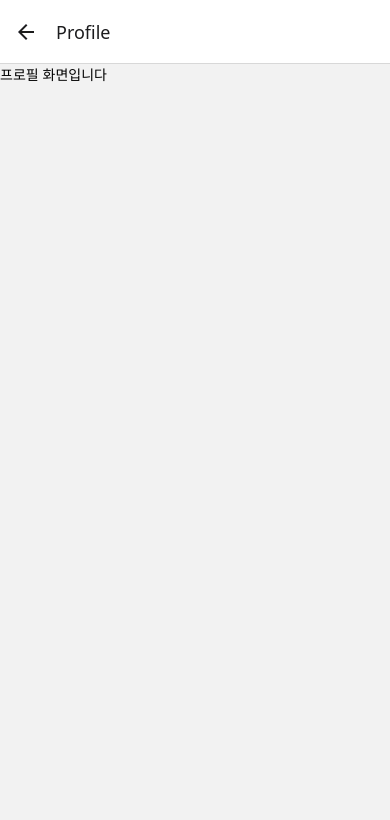
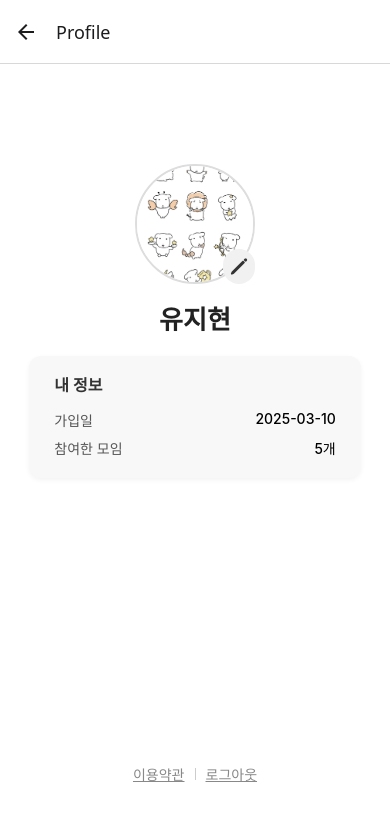
Before and after one commit to timefit-dev/timefit-app, a React Native app: screen /Profile in a window 390 px wide. Shown: the top 820 px of the page. Built offline with nearby package versions, Linux system fonts and the light colour scheme.

Commit message:
[FEAT] 프로필 화면 UI 개발

```diff
--- a/package.json
+++ b/package.json
@@ -11,7 +11,7 @@
   "dependencies": {
     "@react-navigation/native": "^7.1.18",
     "@react-navigation/stack": "^7.4.10",
-    "expo": "^54.0.13",
+    "expo": "^54.0.20",
     "expo-clipboard": "^8.0.7",
     "expo-status-bar": "~3.0.8",
     "react": "19.1.0",
--- a/src/features/profile/screens/ProfileScreen.js
+++ b/src/features/profile/screens/ProfileScreen.js
@@ -1,10 +1,190 @@
-import React from "react";
-import { View, Text } from "react-native";
+import React, { useState } from "react";
+import {
+  View,
+  Text,
+  Image,
+  TouchableOpacity,
+  TextInput,
+  StyleSheet,
+  Alert,
+  TouchableWithoutFeedback,
+  Keyboard,
+} from "react-native";
+import { Ionicons } from "@expo/vector-icons";
 
 export function ProfileScreen() {
+  const [name, setName] = useState("유지현");
+  const [isEditing, setIsEditing] = useState(false);
+  const [photo, setPhoto] = useState(require("@assets/profile.jpg"));
+
+  const handleEditPhoto = () => {
+    Alert.alert("사진 변경", "사진 변경 기능은 추후 구현 예정입니다.");
+  };
+
+  const handleLogout = () => {
+    Alert.alert("로그아웃", "정말 로그아웃 하시겠습니까?");
+  };
+
+  const handleOutsidePress = () => {
+    if (isEditing) {
+      setIsEditing(false);
+      Keyboard.dismiss();
+    }
+  };
+
   return (
-    <View>
-      <Text>프로필 화면입니다</Text>
-    </View>
+    <TouchableWithoutFeedback onPress={handleOutsidePress}>
+      <View style={styles.container}>
+        {/* 프로필 영역 */}
+        <View style={styles.profileContainer}>
+          {/* 사진 */}
+          <View style={styles.photoWrapper}>
+            <Image source={photo} style={styles.photo} />
+            <TouchableOpacity style={styles.editIcon} onPress={handleEditPhoto}>
+              <Ionicons name="pencil" size={20} color="#333" />
+            </TouchableOpacity>
+          </View>
+
+          {/* 이름 */}
+          {isEditing ? (
+            <TextInput
+              style={styles.input}
+              value={name}
+              onChangeText={setName}
+              onBlur={() => setIsEditing(false)}
+              autoFocus
+            />
+          ) : (
+            <TouchableOpacity onPress={() => setIsEditing(true)}>
+              <Text style={styles.name}>{name}</Text>
+            </TouchableOpacity>
+          )}
+
+          {/* ✅ 내 정보 카드 */}
+          <View style={styles.infoCard}>
+            <Text style={styles.infoTitle}>내 정보</Text>
+            <View style={styles.infoRow}>
+              <Text style={styles.infoLabel}>가입일</Text>
+              <Text style={styles.infoValue}>2025-03-10</Text>
+            </View>
+            <View style={styles.infoRow}>
+              <Text style={styles.infoLabel}>참여한 모임</Text>
+              <Text style={styles.infoValue}>5개</Text>
+            </View>
+          </View>
+        </View>
+
+        {/* 풋터 */}
+        <View style={styles.footer}>
+          <TouchableOpacity>
+            <Text style={styles.footerText}>이용약관</Text>
+          </TouchableOpacity>
+          <View style={styles.divider} />
+          <TouchableOpacity onPress={handleLogout}>
+            <Text style={styles.footerText}>로그아웃</Text>
+          </TouchableOpacity>
+        </View>
+      </View>
+    </TouchableWithoutFeedback>
   );
 }
+
+const styles = StyleSheet.create({
+  container: {
+    flex: 1,
+    alignItems: "center",
+    justifyContent: "space-between",
+    paddingVertical: 40,
+    backgroundColor: "#fff",
+  },
+  profileContainer: {
+    alignItems: "center",
+    marginTop: 60,
+    width: "100%",
+  },
+  photoWrapper: {
+    position: "relative",
+  },
+  photo: {
+    width: 120,
+    height: 120,
+    borderRadius: 60,
+    borderWidth: 2,
+    borderColor: "#ddd",
+  },
+  editIcon: {
+    position: "absolute",
+    bottom: 0,
+    right: 0,
+    backgroundColor: "#f1f1f1",
+    borderRadius: 20,
+    padding: 6,
+  },
+  name: {
+    marginTop: 15,
+    fontSize: 26, // ✅ 이름 크기 확대
+    fontWeight: "700",
+    color: "#222",
+  },
+  input: {
+    marginTop: 15,
+    fontSize: 26,
+    borderBottomWidth: 1,
+    borderColor: "#aaa",
+    textAlign: "center",
+    padding: 5,
+    width: 180,
+    fontWeight: "700",
+  },
+  // ✅ 내 정보 카드
+  infoCard: {
+    backgroundColor: "#f8f8f8",
+    borderRadius: 12,
+    paddingVertical: 16,
+    paddingHorizontal: 25,
+    width: "85%",
+    marginTop: 20,
+    shadowColor: "#000",
+    shadowOpacity: 0.05,
+    shadowOffset: { width: 0, height: 2 },
+    shadowRadius: 5,
+    elevation: 2,
+  },
+  infoTitle: {
+    fontSize: 16,
+    fontWeight: "600",
+    marginBottom: 10,
+    color: "#333",
+  },
+  infoRow: {
+    flexDirection: "row",
+    justifyContent: "space-between",
+    paddingVertical: 4,
+  },
+  infoLabel: {
+    color: "#555",
+    fontSize: 14,
+  },
+  infoValue: {
+    color: "#000",
+    fontWeight: "500",
+    fontSize: 14,
+  },
+  footer: {
+    flexDirection: "row",
+    alignItems: "center",
+    justifyContent: "center",
+    gap: 10,
+    marginBottom: 20,
+  },
+  footerText: {
+    color: "#888",
+    fontSize: 14,
+    textDecorationLine: "underline",
+  },
+  divider: {
+    width: 1,
+    height: 12,
+    backgroundColor: "#ccc",
+  },
+});
```
Also changed, not shown: 1 other file (tests, documents, lock files or other folders).
